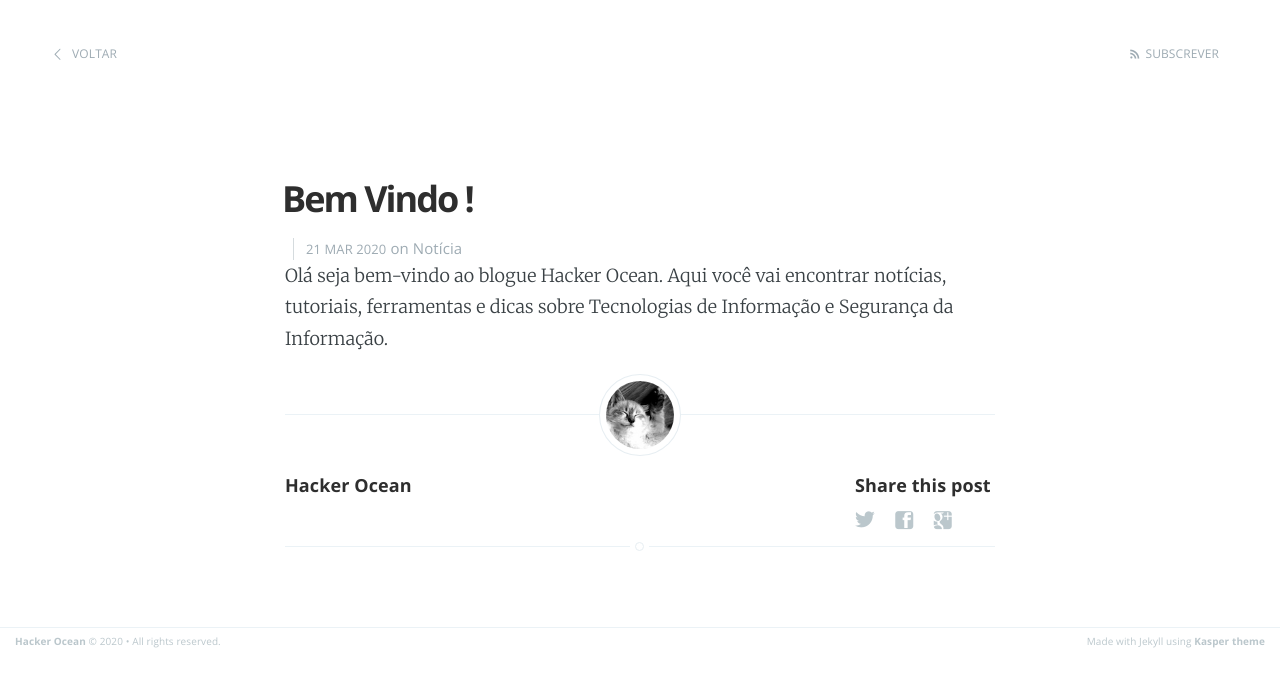
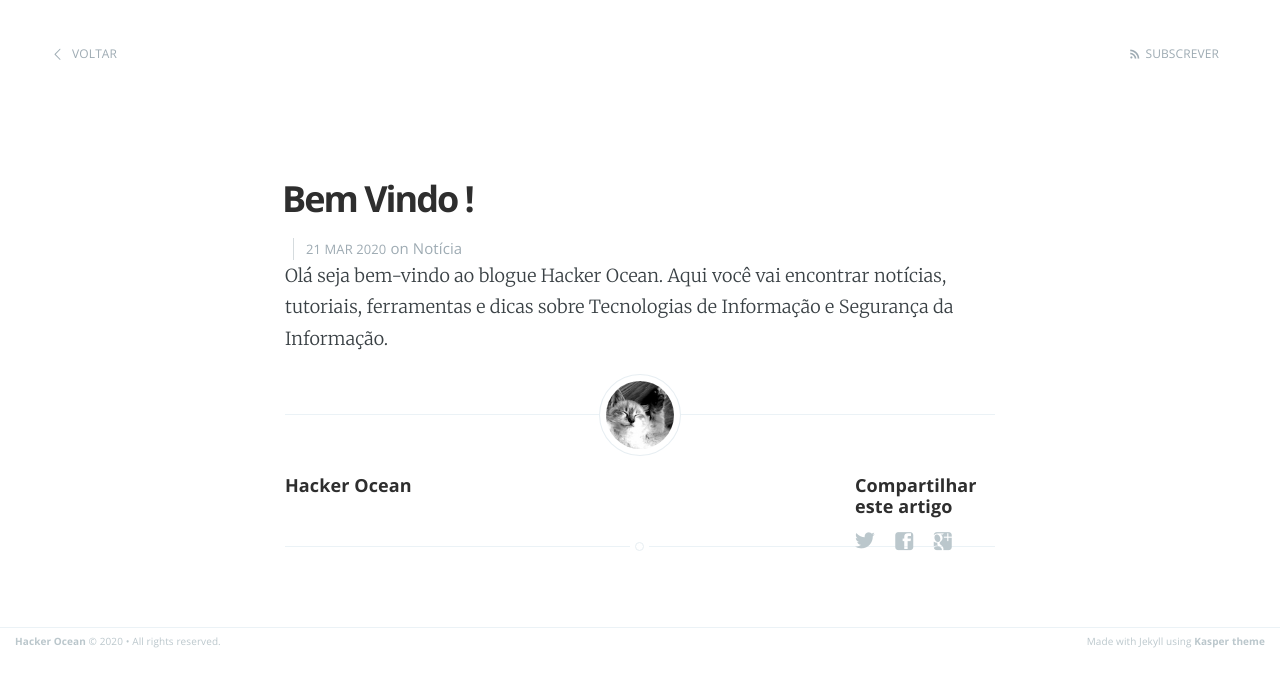
Before and after one commit to hackerocean/hackerocean.github.io, a Jekyll site: the page built from _posts/2020-03-21-bem-vindo.markdown, in a window 1280 px wide. Shown: the top 687 px of the page. Built offline with Jekyll 4.4.1, drawn with Linux system fonts in a browser that asks for light colours.

Commit message:
Update share.html

```diff
--- a/_includes/share.html
+++ b/_includes/share.html
@@ -1,5 +1,5 @@
 <section class="share">
-    <h4>Share this post</h4>
+    <h4>Compartilhar este artigo</h4>
     <a class="icon-twitter" href="http://twitter.com/share?text={{page.title}}&amp;url={{site.domain_name}}{{ page.url }}"
         onclick="window.open(this.href, 'twitter-share', 'width=550,height=235');return false;">
         <span class="hidden">Twitter</span>
```
